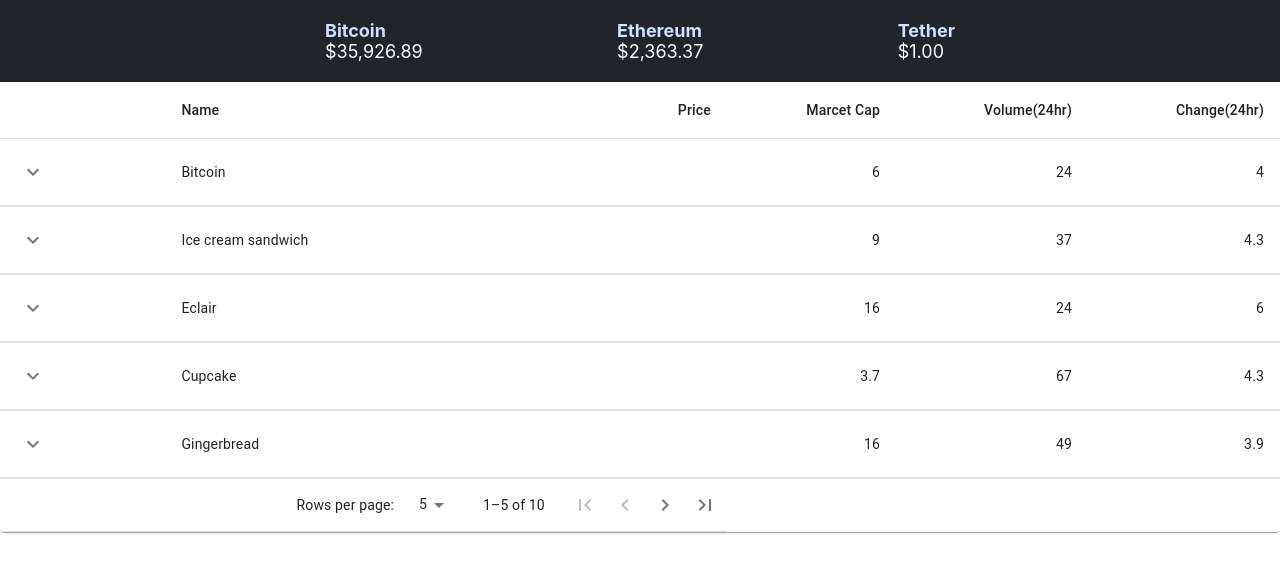
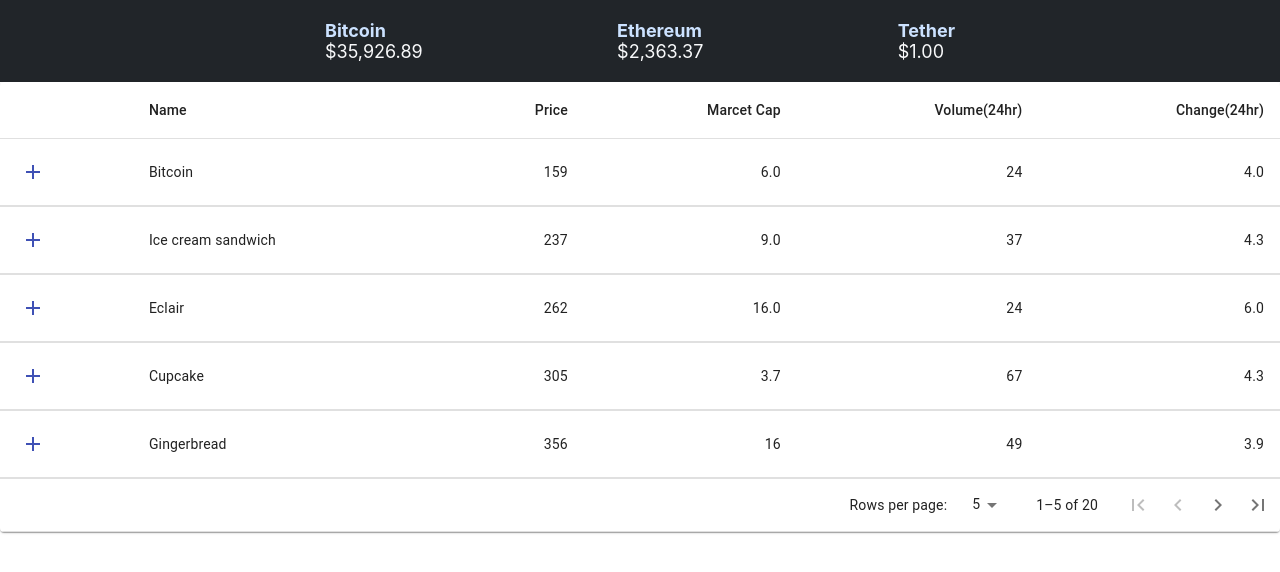
Before and after one commit to Sanvinganza/coincap_copy, a React (Create React App) app: page / in a window 1280 px wide. Shown: the top 572 px of the page. Built offline with nearby package versions, Linux system fonts and the light colour scheme.

Commit message:
add modal window

```diff
--- a/src/App.js
+++ b/src/App.js
@@ -1,13 +1,12 @@
 import './index.scss';
-import { Briefcase } from './components/Briefcase';
 import { Header } from './components/Header';
 import CoinTable from './components/CoinTable';
+import React from 'react';
 
 function App() {
   return (
       <>
         <Header />
-        <Briefcase />
         <CoinTable />
       </>
     );
--- a/src/components/Briefcase.jsx
+++ b/src/components/Briefcase.jsx
@@ -1,33 +1,32 @@
+import {
+  Dialog,
+  DialogActions,
+  DialogContent,
+  DialogContentText,
+  DialogTitle,
+  TextField,
+} from "@mui/material";
+import Button from "@restart/ui/esm/Button";
 import React from "react";
-import { Button, Modal } from "react-bootstrap";
+import '../index.scss';
 
-export const Briefcase = (props) => {
-    return (
-        <>
-            <Modal
-                {...props}
-                size="lg"
-                aria-labelledby="contained-modal-title-vcenter"
-                centered
-            >
-                <Modal.Header closeButton>
-                    <Modal.Title id="contained-modal-title-vcenter">
-                        Modal heading
-                    </Modal.Title>
-                </Modal.Header>
-                <Modal.Body>
-                    <h4>Centered Modal</h4>
-                    <p>
-                        Cras mattis consectetur purus sit amet fermentum. Cras justo odio,
-                        dapibus ac facilisis in, egestas eget quam. Morbi leo risus, porta ac
-                        consectetur ac, vestibulum at eros.
-                    </p>
-                </Modal.Body>
-                <Modal.Footer>
-                    <Button onClick={props.onHide}>Close</Button>
-                </Modal.Footer>
-            </Modal>
-        </>
-    );
-
-}
+export const Briefcase = ({ open, handleOpenBriefcase }) => {
+  return (
+    <div>
+      <Dialog open={open} onClose={handleOpenBriefcase}>
+        <DialogTitle >{"Coin Name"}</DialogTitle>
+        <DialogContent>
+          <TextField
+            type="number"
+          />
+          <DialogContentText display="flex" justifyContent="center" padding="15px 0 0 0">
+            {"134,32 USD"}
+          </DialogContentText>
+        </DialogContent>
+        <DialogActions>
+          <Button onClick={handleOpenBriefcase}>Add</Button>
+        </DialogActions>
+      </Dialog>
+    </div>
+  );
+};
--- a/src/components/CoinTable.jsx
+++ b/src/components/CoinTable.jsx
@@ -9,8 +9,6 @@
 import TableHead from "@mui/material/TableHead";
 import TableRow from "@mui/material/TableRow";
 import Paper from "@mui/material/Paper";
-import KeyboardArrowDownIcon from "@mui/icons-material/KeyboardArrowDown";
-import KeyboardArrowUpIcon from "@mui/icons-material/KeyboardArrowUp";
 import { TableFooter, TablePagination } from "@mui/material";
 import Schedule from "./Schedule";
 import { Box } from "@mui/system";
@@ -18,11 +16,13 @@
 import { KeyboardArrowLeft, KeyboardArrowRight } from "@material-ui/icons";
 import LastPageIcon from "@mui/icons-material/LastPage";
 import FirstPageIcon from "@mui/icons-material/FirstPage";
+import AddIcon from '@mui/icons-material/Add';
+import { Briefcase } from "./Briefcase";
 
-function createData(name, prices, marketCap, volume, change) {
+function createData(name, price, marketCap, volume, change) {
   return {
     name,
-    prices,
+    price,
     marketCap,
     volume,
     change,
@@ -30,16 +30,26 @@
 }
 
 const rows = [
-  createData("Bitcoin", 159, 6.0, 24, 4.0, 3.99),
-  createData("Ice cream sandwich", 237, 9.0, 37, 4.3, 4.99),
-  createData("Eclair", 262, 16.0, 24, 6.0, 3.79),
-  createData("Cupcake", 305, 3.7, 67, 4.3, 2.5),
-  createData("Gingerbread", 356, 16.0, 49, 3.9, 1.5),
-  createData("Frozserdfgen yoghseardgurt", 159, 6.0, 24, 4.0, 3.99),
-  createData("Ice cream sandwich", 237, 9.0, 37, 4.3, 4.99),
-  createData("Eclair", 262, 16.0, 24, 6.0, 3.79),
-  createData("Cupcake", 305, 3.7, 67, 4.3, 2.5),
-  createData("Gingerbread", 356, 16.0, 49, 3.9, 1.5),
+  createData("Bitcoin", 159, "6.0", "24", "4.0"),
+  createData("Ice cream sandwich", 237, "9.0", "37", "4.3"),
+  createData("Eclair", 262, "16.0", "24", "6.0"),
+  createData("Cupcake", 305, "3.7", "67", "4.3"),
+  createData("Gingerbread", 356, 16.0,"49", "3.9", "1.5"),
+  createData("Frozserdfgen yoghseardgurt", 159, "6.0", "24", "4.0"),
+  createData("Ice cream sandwich", 237, "9.0", "37", "4.3"),
+  createData("Eclair", 262, 16.0, "24", "6.0"),
+  createData("Cupcake", 305, 3.7, "67", "4.3"),
+  createData("Gingerbread", 356, "16.0", "49", "3.9"),
+  createData("Bitcoin", 159, "6.0", "24", "4.0"),
+  createData("Ice cream sandwich", 237, "9.0", "37", "4.3"),
+  createData("Eclair", 262, "16.0", "24", "6.0"),
+  createData("Cupcake", 305, "3.7", "67", "4.3"),
+  createData("Gingerbread", 356, 16.0,"49", "3.9", "1.5"),
+  createData("Frozserdfgen yoghseardgurt", 159, "6.0", "24", "4.0"),
+  createData("Ice cream sandwich", 237, "9.0", "37", "4.3"),
+  createData("Eclair", 262, 16.0, "24", "6.0"),
+  createData("Cupcake", 305, 3.7, "67", "4.3"),
+  createData("Gingerbread", 356, "16.0", "49", "3.9")
 ];
 
 Row.propTypes = {
@@ -54,28 +64,32 @@
 
 function Row(props) {
   const { row } = props;
+
   const [open, setOpen] = React.useState(false);
+  const handleOpen = () => {setOpen(!open)};
 
+  const [openBriefcase, setOpenBriefcase] = React.useState(false);
+  const handleOpenBriefcase = () => {setOpenBriefcase(!openBriefcase)};
   return (
     <>
-      <TableRow sx={{ "& > *": { borderBottom: "unset" } }}>
+      <Briefcase open={openBriefcase} handleOpenBriefcase={handleOpenBriefcase} />
+
+      <TableRow>
+
         <TableCell>
-          <IconButton
-            aria-label="expand row"
-            size="small"
-            onClick={() => setOpen(!open)}
+          <IconButton size="small"
+            onClick={handleOpenBriefcase}
           >
-            {open ? <KeyboardArrowUpIcon /> : <KeyboardArrowDownIcon />}
+          <AddIcon color="primary" />
           </IconButton>
         </TableCell>
 
-        <TableCell component="th" scope="row">
-          {row.name}
-        </TableCell>
-        <TableCell align="right">{row.price}</TableCell>
-        <TableCell align="right">{row.marketCap}</TableCell>
-        <TableCell align="right">{row.volume}</TableCell>
-        <TableCell align="right">{row.change}</TableCell>
+        <TableCell onClick={handleOpen} scope="row">{row.name}</TableCell>
+        <TableCell onClick={handleOpen} align="right">{row.price}</TableCell>
+        <TableCell onClick={handleOpen} align="right">{row.marketCap}</TableCell>
+        <TableCell onClick={handleOpen} align="right">{row.volume}</TableCell>
+        <TableCell onClick={handleOpen} align="right">{row.change}</TableCell>
+
       </TableRow>
 
       <TableRow>
@@ -107,6 +121,7 @@
   return (
     <TableContainer component={Paper}>
       <Table aria-label="collapsible table">
+
         <TableHead>
           <TableRow>
             <TableCell />
@@ -128,7 +143,7 @@
 
           {emptyRows > 0 && (
             <TableRow style={{ height: 53 * emptyRows }}>
-              <TableCell colSpan={6} />
+              <TableCell colSpan={7} />
             </TableRow>
           )}
         </TableBody>
@@ -136,8 +151,7 @@
         <TableFooter>
           <TableRow>
             <TablePagination
-              rowsPerPageOptions={[5, 10, 25, { label: "All", value: -1 }]}
-              colSpan={3}
+              rowsPerPageOptions={[5, 10, { label: "All", value: -1 }]}
               count={rows.length}
               rowsPerPage={rowsPerPage}
               page={page}
@@ -153,6 +167,7 @@
             />
           </TableRow>
         </TableFooter>
+
       </Table>
     </TableContainer>
   );
--- a/src/components/Schedule.jsx
+++ b/src/components/Schedule.jsx
@@ -18,72 +18,71 @@
 const data = [
   {
     name: "11PM",
-    uv: 4000,
+    uv: "4000",
   },
   {
     name: "1AM",
-    uv: 3000,
+    uv: "3000",
   },
   {
     name: "3AM",
-    uv: 2000,
-    pv: 9800,
+    uv: "2000",
   },
   {
     name: "5AM",
-    uv: 2780,
+    uv: "2780",
   },
   {
     name: "7AM",
-    uv: 1890,
+    uv: "1890",
   },
   {
     name: "9AM",
-    uv: 2390,
+    uv: "2390",
   },
   {
     name: "11AM",
-    uv: 3490,
+    uv: "3490",
   },
   {
     name: "1PM",
-    uv: 3490,
+    uv: "3490",
   },
   {
     name: "3PM",
-    uv: 4000,
+    uv: "4000",
   },
   {
     name: "5AM",
-    uv: 3000,
+    uv: "3000",
   },
   {
     name: "7AM",
-    uv: 2000,
+    uv: "2000",
   },
   {
     name: "9AM",
-    uv: 2780,
+    uv: "2780",
   },
   {
     name: "11AM",
-    uv: 1890,
+    uv: "1890",
   },
   {
     name: "1PM",
-    uv: 2390,
+    uv: "2390",
   },
   {
     name: "3PM",
-    uv: 3490,
+    uv: "3490",
   },
   {
     name: "5PM",
-    uv: 3490,
+    uv: "3490",
   },
   {
     name: "7PM",
-    uv: 2000,
+    uv: "2000",
   },
 ];
 
--- a/src/index.scss
+++ b/src/index.scss
@@ -17,6 +17,18 @@
   font-family: source-code-pro, Menlo, Monaco, Consolas, 'Courier New', monospace;
 }
 
+button {
+  font-size: large;
+  font-weight: 400;
+  background-color: $primary-color;
+  color: $light-color;
+  padding: 5px 10px;
+  border: 0;
+  border-radius: 2px;
+}
+.dialog {
+  padding: 0;
+}
 .header {
   background-color:$dark-color;
   display:flex;
```
